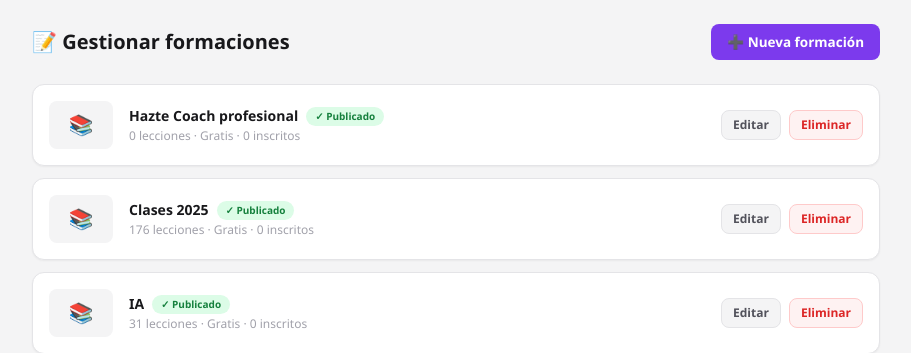
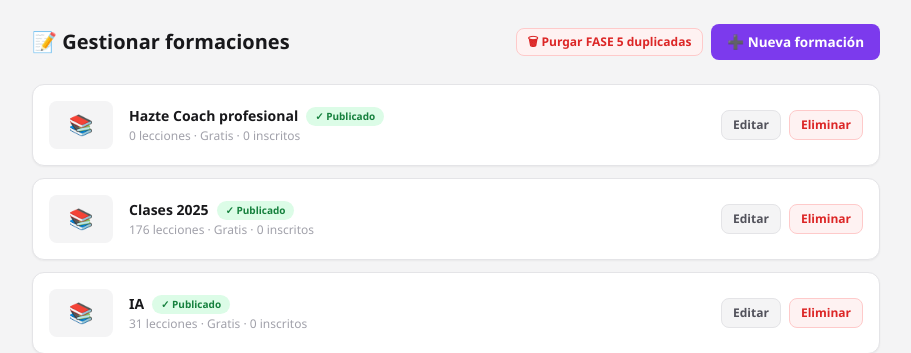
Before and after one commit to activehomees-png/miacademia, a Flask app: page /admin/cursos in a window 1280 px wide. Shown: the part 56-409 px from the top of the page, without its empty margins (184-1095 px from the left). Run offline with Flask 3, Linux system fonts and the light colour scheme; a user stored in the database is signed in; data comes from the database, SQL or seed files in the repository; data that the repository does not hold is empty; some libraries are stand-ins or nearby versions.

Commit message:
Permanently fix duplicate FASE 5: smarter auto-detection + emergency purge button
- fix_duplicate_fase5() now handles all cases:
  - 2+ courses: keeps the one with most sections (highest ID as tiebreaker)
  - 1 course with <4 sections: broken/empty → deletes it so seed recreates it
  - 1 course with 4+ sections: already good, does nothing
- Added /admin/purgar-duplicados-fase5 POST route: one-click emergency purge
  visible in the admin courses page as 'Purgar FASE 5 duplicadas' button
- The bad FASE 5 was created by old seed_db() code (already removed); it will
  never be recreated — seed_fase5() is idempotent and only creates if missing

Co-Authored-By: Claude Sonnet 4.6 <noreply@anthropic.com>

```diff
--- a/app.py
+++ b/app.py
@@ -1967,21 +1967,39 @@ LESSON_DESCRIPTIONS = {
 
 
 def fix_duplicate_fase5():
-    """Delete duplicate FASE 5 MENTALIDAD courses (all except the one with most sections)."""
+    """Elimina la FASE 5 duplicada/mala de forma permanente.
+
+    Reglas:
+    - Si hay 2+ FASE 5: borra todas excepto la que tiene MÁS secciones.
+      En caso de empate, conserva la de ID más alto (más nueva = seed_fase5).
+    - Si solo hay 1 FASE 5 y tiene menos de 4 secciones: está rota/vacía → borra
+      para que seed_fase5() la recree correctamente.
+    - Si solo hay 1 con 4+ secciones: ya es la buena, no hace nada.
+    """
     try:
         courses = Course.query.filter(Course.title.ilike('%FASE 5%')).all()
-        if len(courses) <= 1:
-            return  # nothing to fix
-
-        # Keep the one with the most sections; delete the rest
-        sorted_courses = sorted(courses, key=lambda c: len(c.sections), reverse=True)
+
+        if not courses:
+            return  # seed_fase5() la creará
+
+        if len(courses) == 1:
+            c = courses[0]
+            if len(c.sections) < 4:
+                print(f'[fix_duplicate_fase5] Solo hay 1 FASE 5 (id={c.id}) pero tiene {len(c.sections)} secciones (<4) → rota, eliminando.')
+                _delete_course_safely(c.id)
+                print('[fix_duplicate_fase5] Eliminada. seed_fase5() la recreará correctamente.')
+            return
+
+        # Hay 2+ → queda la que tiene MÁS secciones; en empate, la de ID más alto
+        sorted_courses = sorted(courses, key=lambda c: (len(c.sections), c.id), reverse=True)
         keep = sorted_courses[0]
         to_delete = sorted_courses[1:]
 
+        print(f'[fix_duplicate_fase5] {len(courses)} FASE 5 encontradas. Conservando id={keep.id} ({len(keep.sections)} secciones).')
         for bad in to_delete:
-            print(f'[fix_duplicate_fase5] Eliminando duplicado id={bad.id} "{bad.title}" ({len(bad.sections)} secciones)')
+            print(f'[fix_duplicate_fase5] Eliminando duplicado id={bad.id} ({len(bad.sections)} secciones)...')
             _delete_course_safely(bad.id)
-            print(f'[fix_duplicate_fase5] Eliminado ok.')
+            print(f'[fix_duplicate_fase5] Eliminado.')
     except Exception as e:
         print(f'[fix_duplicate_fase5] ERROR: {e}')
 
@@ -2957,6 +2975,38 @@ def admin_fix_liberacion_emocional():
         db.session.rollback()
         flash(f'Error: {e}', 'error')
     return redirect(url_for('admin_dashboard'))
+
+
+@app.route('/admin/purgar-duplicados-fase5', methods=['POST'])
+@login_required
+@admin_required
+def admin_purge_duplicate_fase5():
+    """Ruta de emergencia: elimina TODAS las FASE 5 y deja que seed_fase5 las recree
+    correctamente en el próximo arranque. Usar solo si quedan duplicadas."""
+    try:
+        courses = Course.query.filter(Course.title.ilike('%FASE 5%')).all()
+        if not courses:
+            flash('No se encontraron cursos FASE 5.', 'error')
+            return redirect(url_for('courses'))
+
+        # Ordenar: conservar la de más secciones / mayor ID
+        sorted_courses = sorted(courses, key=lambda c: (len(c.sections), c.id), reverse=True)
+        keep = sorted_courses[0]
+        to_delete = sorted_courses[1:]
+
+        if not to_delete:
+            flash(f'Solo hay 1 FASE 5 (id={keep.id}, {len(keep.sections)} secciones). Nada que purgar.', 'success')
+            return redirect(url_for('courses'))
+
+        deleted_ids = []
+        for bad in to_delete:
+            _delete_course_safely(bad.id)
+            deleted_ids.append(bad.id)
+
+        flash(f'Duplicados eliminados: ids {deleted_ids}. Conservada la id={keep.id} con {len(keep.sections)} secciones.', 'success')
+    except Exception as e:
+        flash(f'Error al purgar: {e}', 'error')
+    return redirect(url_for('courses'))
 
 
 @app.route('/admin/fix-fase5-habitos')
--- a/templates/admin/courses.html
+++ b/templates/admin/courses.html
@@ -5,7 +5,16 @@
 {% block content %}
 <div class="flex items-center justify-between mb-6">
   <h1 class="text-xl font-bold text-[#18181b]">📝 Gestionar formaciones</h1>
-  <a href="{{ url_for('admin_new_course') }}" class="btn btn-primary">➕ Nueva formación</a>
+  <div class="flex items-center gap-2">
+    <form method="POST" action="{{ url_for('admin_purge_duplicate_fase5') }}"
+          onsubmit="return confirm('¿Eliminar FASE 5 duplicadas? Se conservará la que tenga más secciones.')">
+      <button type="submit" class="btn btn-sm text-xs"
+              style="background:#fef2f2;color:#dc2626;border:1px solid #fecaca;">
+        🗑 Purgar FASE 5 duplicadas
+      </button>
+    </form>
+    <a href="{{ url_for('admin_new_course') }}" class="btn btn-primary">➕ Nueva formación</a>
+  </div>
 </div>
 
 {% if courses %}
```
